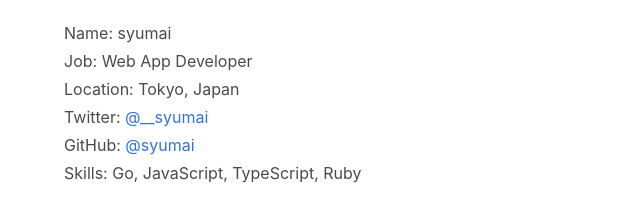
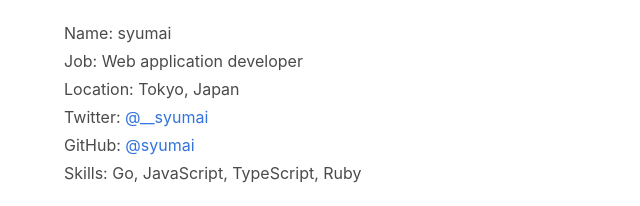
Before and after one commit to syumai/syum.ai, a plain HTML site: page public/index.html in a window 1280 px wide. Shown: the part 549-755 px from the top of the page, 0-640 px from the left. Drawn offline with nearby package versions, Linux system fonts and the light colour scheme; no server answers.

Commit message:
Update profile

```diff
--- a/public/index.html
+++ b/public/index.html
@@ -37,7 +37,7 @@
     <h2 class="subtitle">Profile</h2>
     <ul class="content">
       <li>Name: syumai</li>
-      <li>Job: Web App Developer</li>
+      <li>Job: Web application developer</li>
       <li>Location: Tokyo, Japan</li>
       <li>Twitter: <a href="https://twitter.com/__syumai">@__syumai</a></li>
       <li>GitHub: <a href="https://github.com/syumai">@syumai</a></li>
```
